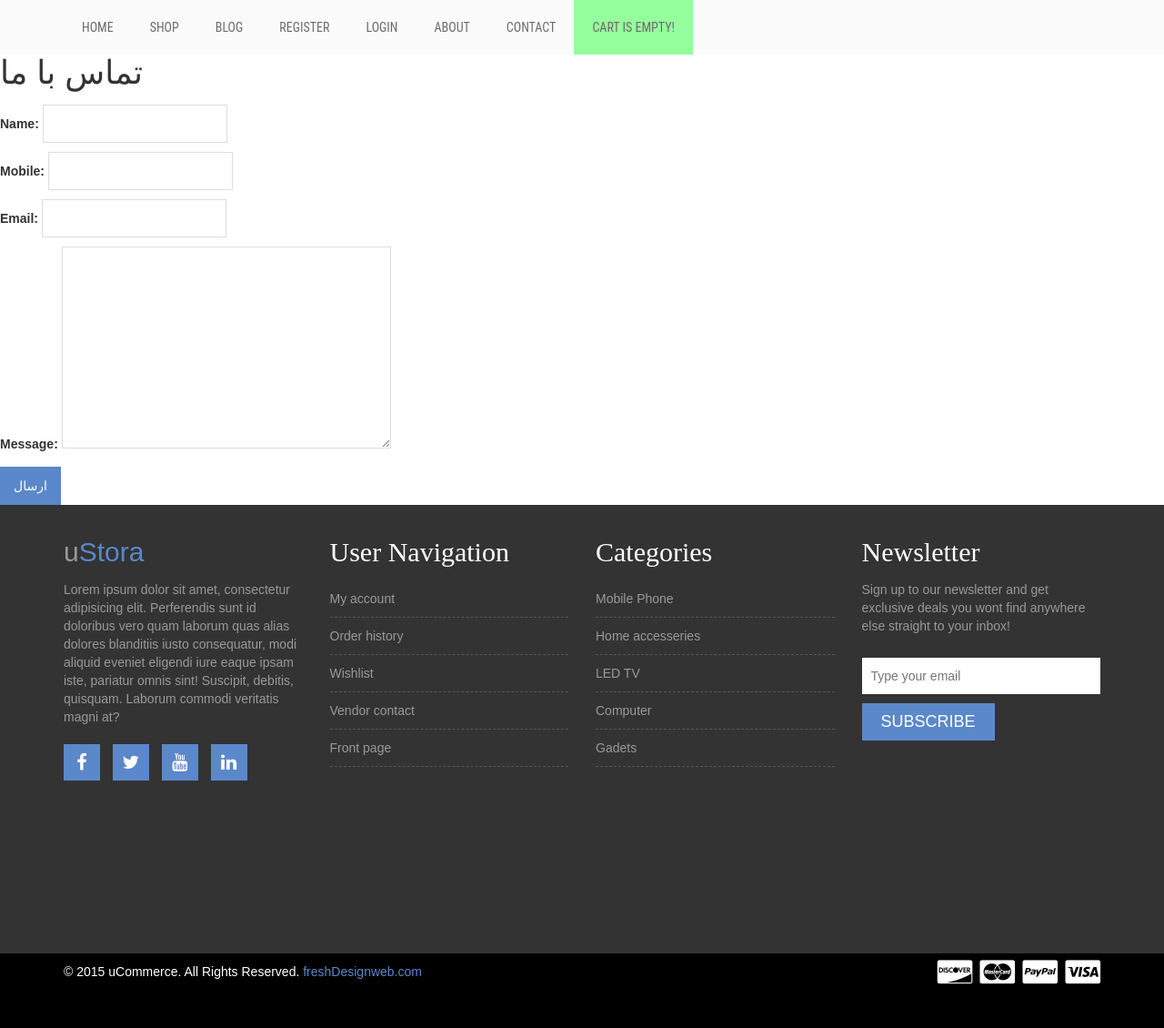
After one commit to miladhzz/parsiprozhe, a Django app: page /contact/ in a window 1280 px wide. The commit adds this page. Shown: the whole page at 91% size. Run offline with Django 3.2, Linux system fonts and the light colour scheme; parts of the project's set-up code (start-up, migrations or seed data) failed here and were passed over; some libraries are stand-ins or nearby versions.

Commit message:
Change some model name and add contact form

```diff
--- a/shop/admin.py
+++ b/shop/admin.py
@@ -4,11 +4,11 @@ from shop import models
 # Register your models here.
 admin.site.register(models.Category)
 admin.site.register(models.Tag)
-admin.site.register(models.Image_gallery)
+admin.site.register(models.ImageGallery)
 admin.site.register(models.City)
 admin.site.register(models.Province)
 admin.site.register(models.Product)
-admin.site.register(models.File_gallery)
+admin.site.register(models.FileGallery)
 admin.site.register(models.Order)
-admin.site.register(models.Payment_log)
+admin.site.register(models.PaymentLog)
 admin.site.register(models.OrderItem)
--- a/shop/forms.py
+++ b/shop/forms.py
@@ -1,5 +1,5 @@
 from django import forms
-from .models import Order, Product
+from .models import Order, Contact
 
 PRODUCT_COUNT_CHOICES = [(i, str(i)) for i in range(1, 21)]
 
@@ -30,3 +30,9 @@ class OrderCheckoutForm(forms.ModelForm):
     class Meta:
         model = Order
         fields = ('name', 'family', 'email', 'mobile', 'is_accept_agreement')
+
+
+class ContactForm(forms.ModelForm):
+    class Meta:
+        model = Contact
+        fields = ['name', 'mobile', 'email', 'message']
--- a/shop/models.py
+++ b/shop/models.py
@@ -24,7 +24,7 @@ class Tag(models.Model):
         return self.title
 
 
-class Image_gallery(models.Model):
+class ImageGallery(models.Model):
     title = models.CharField(max_length=100, unique=True)
     pic = models.ImageField(upload_to='upload/images', default='upload/images/no-img.jpg')
     alt = models.CharField(max_length=200, null=True, blank=True)
@@ -38,7 +38,7 @@ class Image_gallery(models.Model):
         verbose_name_plural = 'Image Gallery'
 
 
-class File_gallery(models.Model):
+class FileGallery(models.Model):
     title = models.CharField(max_length=100, unique=True)
     file = models.FileField(upload_to='media/upload/files')
     description = models.CharField(max_length=200, null=True, blank=True)
@@ -127,8 +127,8 @@ class Product(models.Model):
     category = models.ManyToManyField(Category, blank=True)
     pic = models.ImageField(upload_to='upload/product/images', default='upload/images/no-img.jpg')
     summary = models.CharField(max_length=100, blank=True)
-    image_gallery = models.ManyToManyField(Image_gallery, blank=True)
-    files = models.ManyToManyField(File_gallery, blank=True)
+    image_gallery = models.ManyToManyField(ImageGallery, blank=True)
+    files = models.ManyToManyField(FileGallery, blank=True)
     count_of_download = models.IntegerField(null=True)
     related_product = models.ManyToManyField('self', blank=True,
                                              verbose_name="Related Product")
@@ -202,7 +202,7 @@ class OrderItem(models.Model):
         return self.price * self.count
 
 
-class Payment_log(models.Model):
+class PaymentLog(models.Model):
     order = models.ForeignKey(Order, on_delete=models.DO_NOTHING)
     date = models.DateTimeField(auto_now_add=True)
     payment_code = models.CharField(max_length=200, unique=True)
@@ -227,3 +227,13 @@ class Payment_log(models.Model):
 
     def __str__(self):
         return 'Order Id:%s Payment Code:%s' % (self.order, self.payment_code)
+
+
+class Contact(models.Model):
+    name = models.CharField(max_length=150)
+    email = models.CharField(max_length=200, )
+    mobile = models.CharField(max_length=11, blank=True)
+    message = models.TextField()
+
+    def __str__(self):
+        return self.email
--- a/shop/templates/bank.html
+++ b/shop/templates/bank.html
@@ -1,6 +1,6 @@
 {% extends 'base.html' %}
 {% load static %}
-{% block title %} To Bank {% endblock %}
+{% block title %} پارسی پروژه - پرداخت {% endblock %}
 {% block content %}
 
 <h1>
--- a/shop/templates/base.html
+++ b/shop/templates/base.html
@@ -52,7 +52,7 @@
                         <li><a href="register.html">Register</a></li>
                         <li><a href="login.html">Login</a></li>
                         <li><a href="#">About</a></li>
-                        <li><a href="#">Contact</a></li>
+                        <li><a href="{% url 'contact' %}">Contact</a></li>
                         <li>
                             {%if cart|length > 0%}
                                 <a class="cart" href="{% url 'cart_detail' %}">Cart - <span class="cart-amunt">${{ cart.get_total_price }}</span> <i class="fa fa-shopping-cart"></i>
--- a/shop/templates/cart.html
+++ b/shop/templates/cart.html
@@ -1,6 +1,6 @@
 {% extends 'base.html' %}
 {% load static %}
-{% block title %} Cart {% endblock %}
+{% block title %} پارسی پروژه - سبد خرید {% endblock %}
 {% block content %}
 
     <div class="product-big-title-area">
--- a/shop/templates/checkout.html
+++ b/shop/templates/checkout.html
@@ -1,6 +1,6 @@
     {% extends 'base.html' %}
     {% load static %}
-    {% block title %} Checkout {% endblock %}
+    {% block title %} پارسی پروژه - ثبت اطلاعات سفارش {% endblock %}
     {% block content %}
 
     <div class="product-big-title-area">
--- /dev/null
+++ b/shop/templates/contact.html
@@ -0,0 +1,15 @@
+{% extends 'base.html' %}
+{% load static %}
+{% block title %} پارسی پروژه - تماس با ما {% endblock %}
+{% block content %}
+
+<h1>
+    تماس با ما
+</h1>
+<form action="." method="post">
+    {% csrf_token %}
+    {{ form.as_p }}
+    <input type="submit" value="ارسال">
+</form>
+
+{% endblock %}
--- a/shop/templates/home.html
+++ b/shop/templates/home.html
@@ -1,6 +1,6 @@
 {% extends 'base.html' %}
 {% load static custom_tags%}
-{% block title %} Home {% endblock %}
+{% block title %} پارسی پروژه {% endblock %}
 {% block content %}
 
     <div class="slider-area">
--- a/shop/templates/product_detail.html
+++ b/shop/templates/product_detail.html
@@ -1,6 +1,6 @@
 {% extends 'base.html' %}
 {% load static %}
-{% block title %} Product detail{% endblock %}
+{% block title %} پارسی پروژه - جزئیات محصول{% endblock %}
 {% block content %}
 
     <div class="product-big-title-area">
--- a/shop/templates/product_list.html
+++ b/shop/templates/product_list.html
@@ -1,6 +1,6 @@
 {% extends 'base.html' %}
 {% load static custom_tags%}
-{% block title %} Product {% endblock %}
+{% block title %} پارسی پروژه - محصولات {% endblock %}
 {% block content %}
 
     <div class="product-big-title-area">
--- a/shop/urls.py
+++ b/shop/urls.py
@@ -15,4 +15,5 @@ urlpatterns = [
     path('checkout/', views.checkout, name='checkout'),
     path('to_bank/<int:order_id>', views.to_bank, name='to_bank'),
     path('category/<slug>', views.CategoryProductList.as_view(), name='category'),
+    path('contact/', views.ContactMe.as_view(), name='contact')
     ] + static(settings.MEDIA_URL, document_root=settings.MEDIA_ROOT)
--- a/shop/views.py
+++ b/shop/views.py
@@ -1,10 +1,10 @@
 from django.shortcuts import render, redirect, get_object_or_404
-from django.views.generic import ListView
+from django.views.generic import ListView, CreateView
 from django.utils.encoding import uri_to_iri
-from .models import Product, OrderItem, Order
+from .models import Product, OrderItem, Order, Contact
 from django.views.generic.base import ContextMixin
 from django.views.decorators.http import require_POST
-from .forms import CartAddProductForm, CartUpdateProductForm, OrderCheckoutForm
+from .forms import CartAddProductForm, CartUpdateProductForm, OrderCheckoutForm, ContactForm
 from .cart import Cart
 
 
@@ -126,3 +126,8 @@ class CategoryProductList(ListView):
     def get_queryset(self):
         queryset = Product.objects.filter()
         return queryset
+
+
+class ContactMe(CreateView):
+    template_name = 'contact.html'
+    form_class = ContactForm
```
Also changed, not shown: shop/migrations/0001_initial.py, shop/migrations/0005_contact.py (added), shop/migrations/0006_auto_20190328_0728.py (added), shop/migrations/0007_auto_20190328_0730.py (added), shop/migrations/0008_auto_20190328_0731.py (added), shop/migrations/0009_auto_20190328_0731.py (added), shop/migrations/0010_auto_20190328_0731.py (added).
